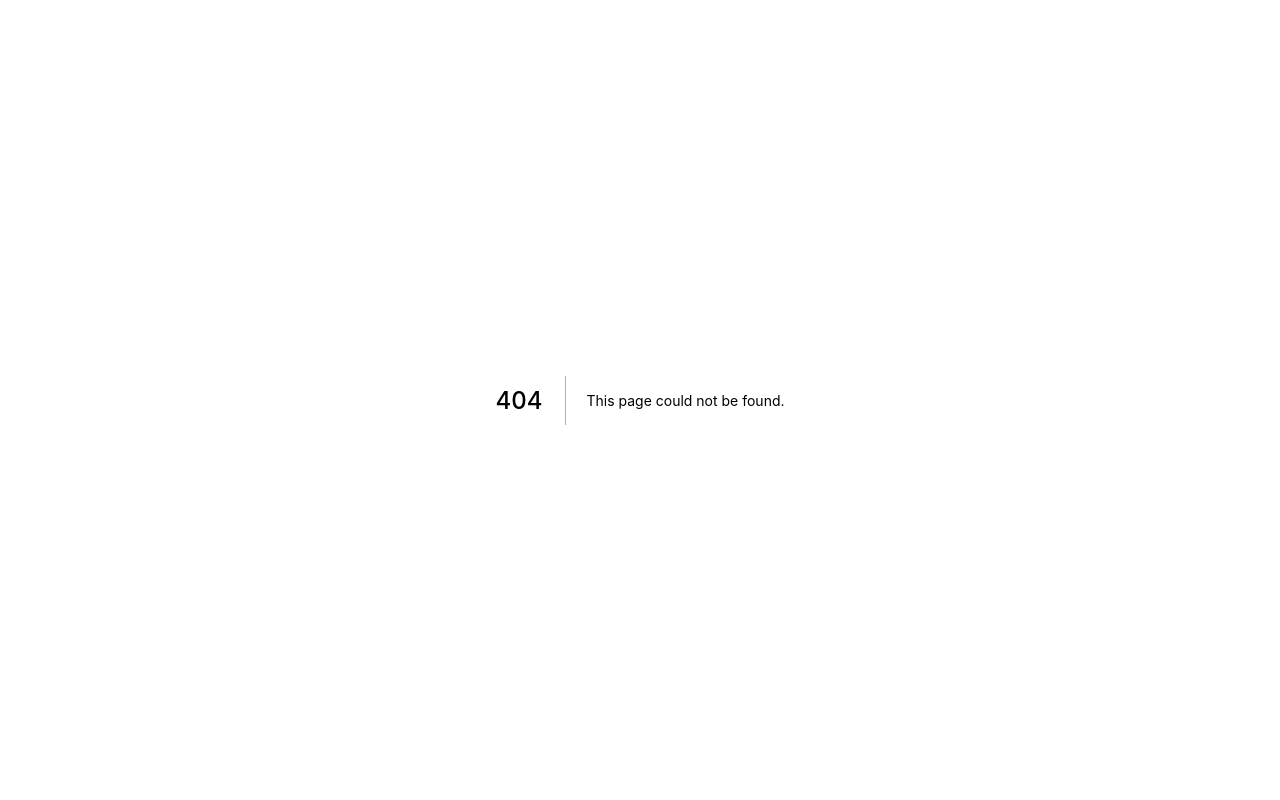
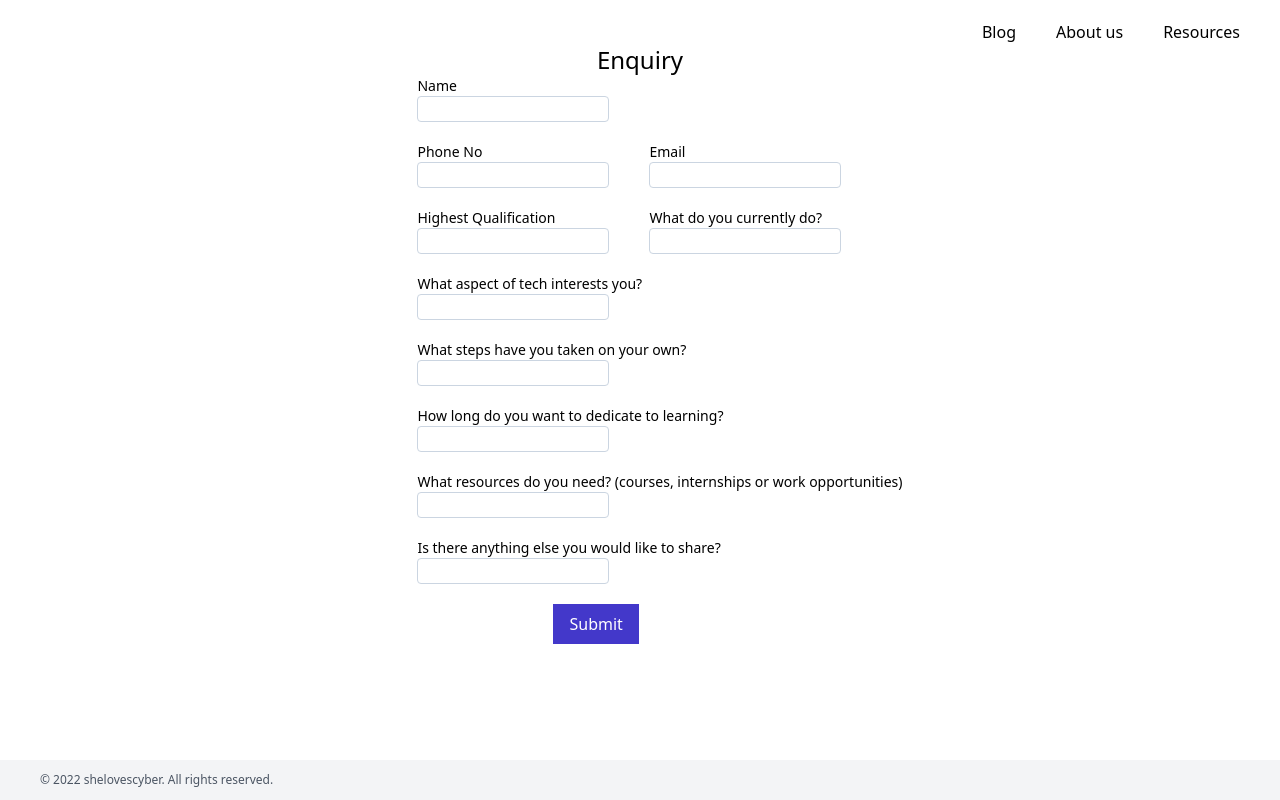
Before and after one commit to thecodesalim/shelovescyber, a Next.js app: page /enquiry in a window 1280 px wide. Before the commit this address had no page. Built offline with nearby package versions, Linux system fonts and the light colour scheme.

Commit message:
enquiry page

```diff
--- /dev/null
+++ b/components/Input.js
@@ -0,0 +1,17 @@
+import { Field } from "formik";
+export default function Input(props) {
+  return (
+    <div className="pb-5 pl-10 flex flex-col">
+      <label className="text-sm font-medium" htmlFor={props.htmlFor}>
+        {props.title}
+      </label>
+      <Field
+        className="border border-slate-300 rounded w-48"
+        id={props.id}
+        name={props.name}
+        placeholder={props.placeholder}
+        type={props.type}
+      />
+    </div>
+  );
+}
--- a/package.json
+++ b/package.json
@@ -9,6 +9,7 @@
     "lint": "next lint"
   },
   "dependencies": {
+    "formik": "^2.2.9",
     "next": "12.1.0",
     "react": "17.0.2",
     "react-dom": "17.0.2"
--- /dev/null
+++ b/pages/enquiry.js
@@ -0,0 +1,168 @@
+import Head from "next/head";
+import Link from "next/link";
+import { Formik, Field, Form } from "formik";
+import Input from "../components/Input";
+
+export default function Enquiry() {
+  const registerUser = async (data) => {
+    const res = await fetch(
+      "https://6133cf387859e700176a37b7.mockapi.io/api/info/more",
+      {
+        body: JSON.stringify(data),
+        headers: {
+          "Content-Type": "application/json",
+        },
+        method: "POST",
+      }
+    );
+    console.log(res, "response");
+  };
+  return (
+    <div className="flex pt-5 flex-col h-screen w-full">
+      <div className="flex grow pl-10 pr-10 flex-col">
+        <nav className="flex justify-end w-full">
+          <ul className="flex gap-10">
+            <li>
+              <Link href="blog">
+                <a>Blog</a>
+              </Link>
+            </li>
+            <li>About us</li>
+            <li>Resources</li>
+          </ul>
+        </nav>
+        <div className="pt-0 flex flex-col self-center justify-center">
+          <p className="text-center text-2xl">Enquiry</p>
+          <Formik
+            initialValues={{
+              name: "",
+              phone: "",
+              email: "",
+              qualification: "",
+              do: "",
+              steps: "",
+              interest: "",
+              time: "",
+              resource: "",
+              last: "",
+            }}
+            onSubmit={async (values) => {
+              //const y = await registerUser(values);
+              console.log(values);
+              await registerUser(values);
+              alert("Thank you for your submission");
+            }}
+          >
+            <Form>
+              <div>
+                <Input
+                  title="Name"
+                  htmlFor="name"
+                  id="lastname"
+                  name="name"
+                  placeholder=""
+                />
+              </div>
+
+              <div className="flex">
+                <Input
+                  title="Phone No"
+                  htmlFor="phone"
+                  id="phone"
+                  name="phone"
+                  placeholder=""
+                  type="tel"
+                />
+                <Input
+                  title="Email"
+                  htmlFor="email"
+                  id="email"
+                  name="email"
+                  placeholder=""
+                  type="email"
+                />
+              </div>
+
+              <div className="flex">
+                <Input
+                  title="Highest Qualification"
+                  htmlFor="qualification"
+                  id="qualification"
+                  name="qualification"
+                  placeholder=""
+                />
+                <Input
+                  title="What do you currently do?"
+                  htmlFor="do"
+                  id="do"
+                  name="do"
+                  placeholder=""
+                />
+              </div>
+
+              <div>
+                <Input
+                  title="What aspect of tech interests you?"
+                  htmlFor="interest"
+                  id="interest"
+                  name="interest"
+                  placeholder=""
+                />
+              </div>
+              <div>
+                <Input
+                  title="What steps have you taken on your own?"
+                  htmlFor="steps"
+                  id="steps"
+                  name="steps"
+                  placeholder=""
+                />
+              </div>
+              <div>
+                <Input
+                  title="How long do you want to dedicate to learning?"
+                  htmlFor="time"
+                  id="time"
+                  name="time"
+                  placeholder=""
+                />
+              </div>
+              <div>
+                <Input
+                  title="What resources do you need? (courses, internships or work opportunities)"
+                  htmlFor="resource"
+                  id="resource"
+                  name="resource"
+                  placeholder=""
+                />
+              </div>
+              <div>
+                <Input
+                  title="Is there anything else you would like to share?"
+                  htmlFor="last"
+                  id="last"
+                  name="last"
+                  placeholder=""
+                />
+              </div>
+
+              <div className="pl-44">
+                <button
+                  className="bg-indigo-700 hover:bg-indigo-500 text-white font-normal py-2 px-4"
+                  type="submit"
+                >
+                  Submit
+                </button>
+              </div>
+            </Form>
+          </Formik>
+        </div>
+      </div>
+      <footer className="flex h-10 w-full bg-gray-100 pl-10">
+        <ul className="flex items-center text-xs text-gray-600">
+          <li>© 2022 shelovescyber. All rights reserved.</li>
+        </ul>
+      </footer>
+    </div>
+  );
+}
```
Also changed, not shown: 1 other file (tests, documents, lock files or other folders).
